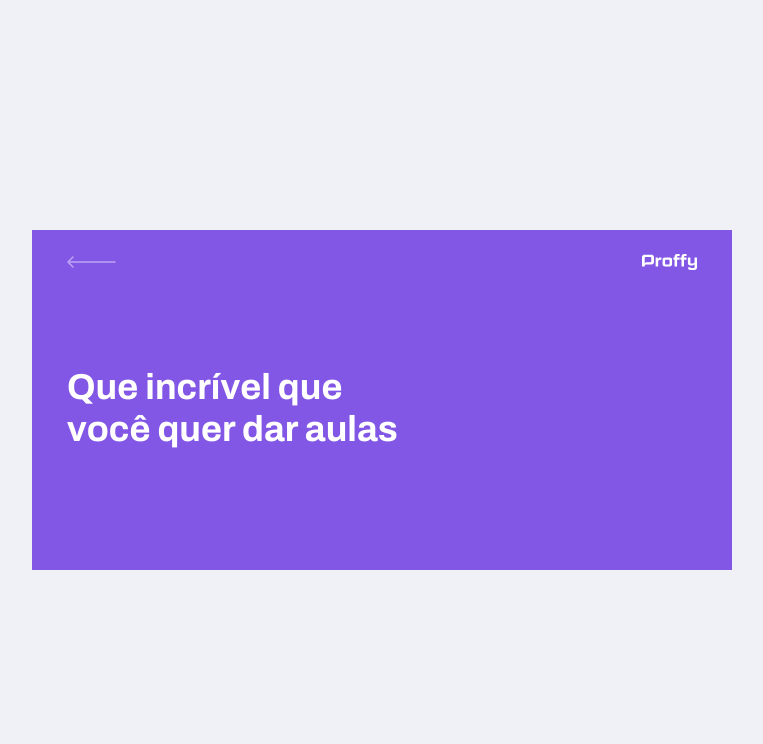
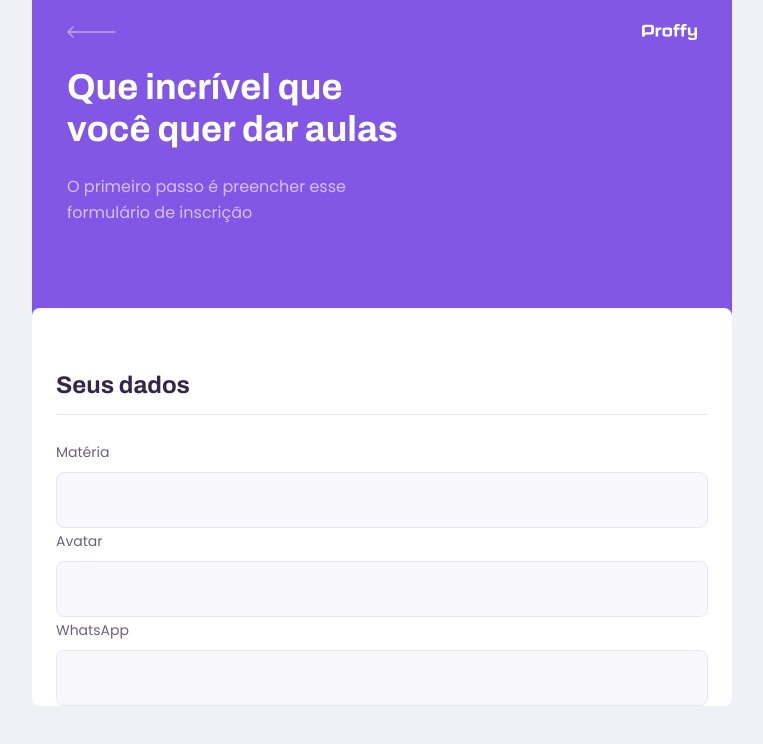
Before and after one commit to CaueFurui/proffy-web-nlw, a React (Create React App) app: page /give-classes in a window 1280 px wide. Shown: the top 744 px of the page, without its empty margins (258-1021 px from the left). Built offline with nearby package versions, Linux system fonts and the light colour scheme.

Commit message:
[COMPONENT]Creating input component

```diff
--- /dev/null
+++ b/src/components/Input/index.tsx
@@ -0,0 +1,19 @@
+import React, { InputHTMLAttributes } from 'react'
+import './styles.css'
+
+interface InputProps extends InputHTMLAttributes<HTMLInputElement> {
+  label: string
+  name: string
+
+}
+
+const Input: React.FC<InputProps> = ({name, label, ...rest}) => {
+  return(
+    <div className="input-block">
+      <label htmlFor={name}>{label}</label>
+      <input type="text" id={name} {...rest}/>
+    </div>
+  )
+}
+
+export default Input
--- /dev/null
+++ b/src/components/Input/styles.css
@@ -0,0 +1,42 @@
+.input-block {
+  position: relative;
+}
+
+.input-block * .input-block {
+  margin-top: 1.4rem;
+}
+
+.input-block label {
+  font-size: 1.4rem;
+}
+
+.input-block input {
+  width: 100%;
+  height: 5.6rem;
+  margin-top: 0.8rem;
+  border-radius: 0.8rem;
+  background: var(--color-input-background);
+  border: 1px solid var(--color-line-in-white);
+  outline: 0;
+  padding: 0 1.6rem;
+  font: 1.6rem Archivo;
+}
+
+.input-block:focus-within::after {
+  width: calc(100% - 3.2rem);
+  height: 2px;
+  content: '';
+  background-color: var(--color-primary-light);
+  position: absolute;
+  left: 1.6rem;
+  right: 1.6rem;
+  bottom: 0;
+}
+
+@media (min-width: 700px) {
+
+  #search-teachers .input-block * .input-block {
+    margin-top: 0;
+  }
+
+}
--- a/src/components/PageHeader/index.tsx
+++ b/src/components/PageHeader/index.tsx
@@ -5,7 +5,8 @@
 import './styles.css'
 
 interface PageHeaderProps {
-  title: string
+  title: string,
+  description?: string
 }
 
 const PageHeader: React.FC<PageHeaderProps> = (props) => {
@@ -19,6 +20,7 @@
         </div>
         <div className="header-content">
           <strong>{props.title}</strong>
+          { props.description && <p>{props.description}</p> }
           {props.children}
         </div>
       </header>
--- a/src/components/PageHeader/styles.css
+++ b/src/components/PageHeader/styles.css
@@ -40,6 +40,14 @@
   color: var(--color-title-in-primary)
 }
 
+.page-header .header-content p {
+  max-width: 30rem;
+  font-size: 1.6rem;
+  line-height: 2.6rem;
+  color: var(--color-text-in-primary);
+  margin-top: 2.4rem;
+}
+
 @media (min-width: 700px) {
   .page-header {
     height: 340px;
--- a/src/pages/TeacherForm/TeacherForm.json
+++ b/src/pages/TeacherForm/TeacherForm.json
@@ -1,3 +1,4 @@
 {
-  "title": "Que incrível que você quer dar aulas"
+  "title": "Que incrível que você quer dar aulas",
+  "desc": "O primeiro passo é preencher esse formulário de inscrição"
 }
--- a/src/pages/TeacherForm/index.tsx
+++ b/src/pages/TeacherForm/index.tsx
@@ -1,11 +1,24 @@
 import React from 'react'
 import PageHeader from '../../components/PageHeader'
 import * as DATA from './TeacherForm.json'
+import './styles.css'
+import Input from '../../components/Input'
 
 function TeacherForm() {
   return(
     <div id="page-teacher-form" className="container">
-      <PageHeader title={DATA.title}/>
+      <PageHeader
+        title={DATA.title}
+        description={DATA.desc}
+      />
+      <main>
+        <fieldset>
+          <legend>Seus dados</legend>
+          <Input name='subject' label='Matéria' />
+          <Input name='avatar' label='Avatar' />
+          <Input name='whatsapp' label='WhatsApp' />
+        </fieldset>
+      </main>
     </div>
   )
 }
--- a/src/pages/TeacherForm/styles.css
+++ b/src/pages/TeacherForm/styles.css
@@ -2,3 +2,38 @@
   width: 100vw;
   height: 100vh;
 }
+
+#page-teacher-form .page-header .header-content {
+  margin-bottom: 6.4rem;
+}
+
+#page-teacher-form main {
+  background: var(--color-box-base);
+  width: 100%;
+  max-width: 74rem;
+  border-radius: 0.8rem;
+  margin: -3.2rem auto 3.2rem;
+  padding-top: 6.4rem;
+  overflow: hidden;
+}
+
+#page-teacher-form main fieldset {
+  border: 0;
+  padding: 0 2.4rem;
+}
+
+#page-teacher-form main fieldset + fieldset {
+  margin-top: 6.4rem;
+}
+
+#page-teacher-form main fieldset legend {
+  font: 700 2.4rem Archivo;
+  color: var(--color-text-title);
+  margin-bottom: 2.4rem;
+  display: flex;
+  align-items: center;
+  justify-content: space-between;
+  width: 100%;
+  padding-bottom: 1.6rem;
+  border-bottom: 1px solid var(--color-line-in-white);
+}
--- a/src/pages/TeacherList/index.tsx
+++ b/src/pages/TeacherList/index.tsx
@@ -3,24 +3,16 @@
 import PageHeader from '../../components/PageHeader'
 import TeacherItem from '../../components/TeacherItem'
 import * as DATA from './TeacherList.json'
+import Input from '../../components/Input'
 
 function TeacherList() {
   return (
     <div id="page-teacher-list" className="container">
       <PageHeader title={DATA.title}>
         <form id="search-teachers">
-          <div className="input-block">
-            <label htmlFor="subject">Matéria</label>
-            <input type="text" id="subject"/>
-          </div>
-          <div className="input-block">
-            <label htmlFor="week-day">Dia da Semana</label>
-            <input type="text" id="week-day"/>
-          </div>
-          <div className="input-block">
-            <label htmlFor="time">Hora</label>
-            <input type="text" id="time"/>
-          </div>
+          <Input name='subject' label='Matéria' />
+          <Input name='week-day' label='Dia da Semana' />
+          <Input name='time' type='time' label='Hora' />
         </form>
       </PageHeader>
 
--- a/src/pages/TeacherList/styles.css
+++ b/src/pages/TeacherList/styles.css
@@ -9,41 +9,6 @@
 
 #search-teachers label {
   color: var(--color-text-in-primary);
-}
-
-#search-teachers .input-block {
-  position: relative;
-}
-
-#search-teachers .input-block * .input-block {
-  margin-top: 1.4rem;
-}
-
-#search-teachers .input-block label {
-  font-size: 1.4rem;
-}
-
-#search-teachers .input-block input {
-  width: 100%;
-  height: 5.6rem;
-  margin-top: 0.8rem;
-  border-radius: 0.8rem;
-  background: var(--color-input-background);
-  border: 1px solid var(--color-line-in-white);
-  outline: 0;
-  padding: 0 1.6rem;
-  font: 1.6rem Archivo;
-}
-
-#search-teachers .input-block:focus-within::after {
-  width: calc(100% - 3.2rem);
-  height: 2px;
-  content: '';
-  background-color: var(--color-primary-light);
-  position: absolute;
-  left: 1.6rem;
-  right: 1.6rem;
-  bottom: 0;
 }
 
 #page-teacher-list main {
```
